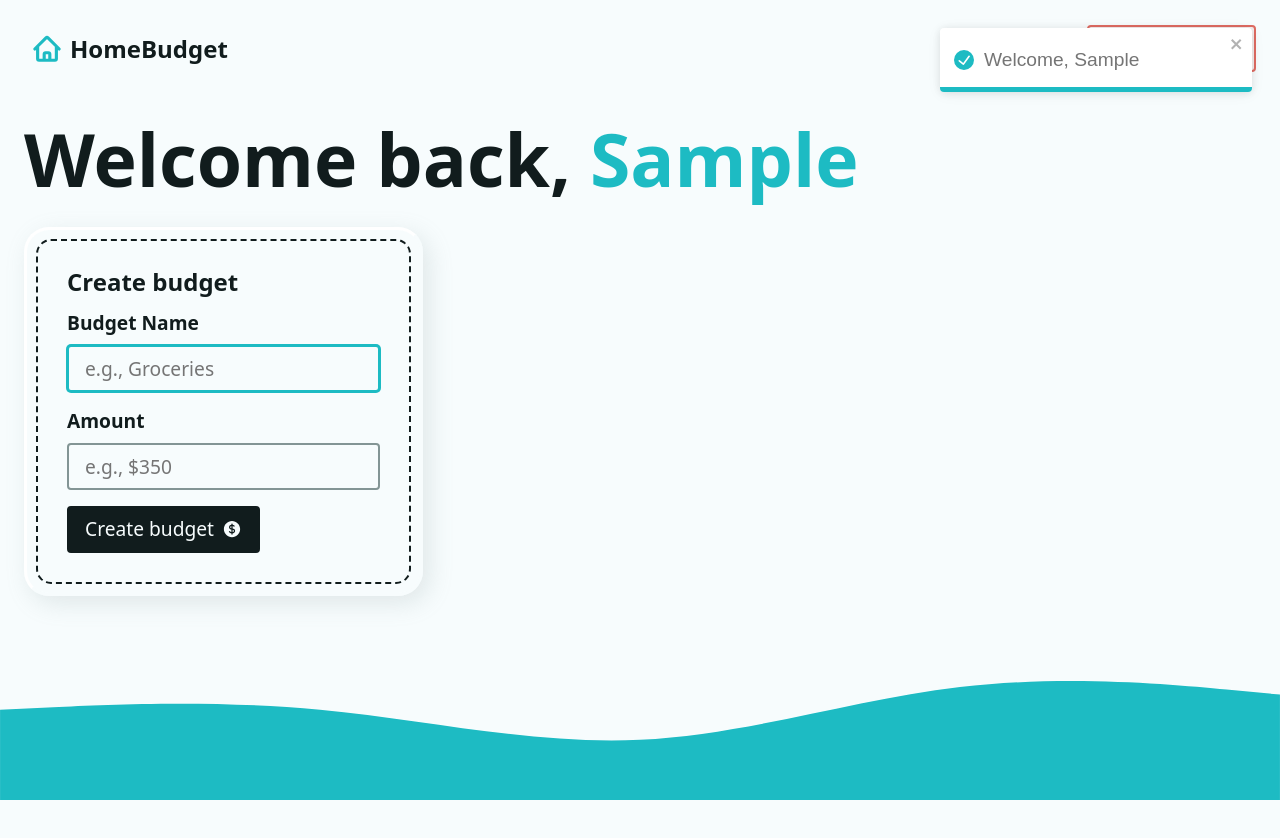
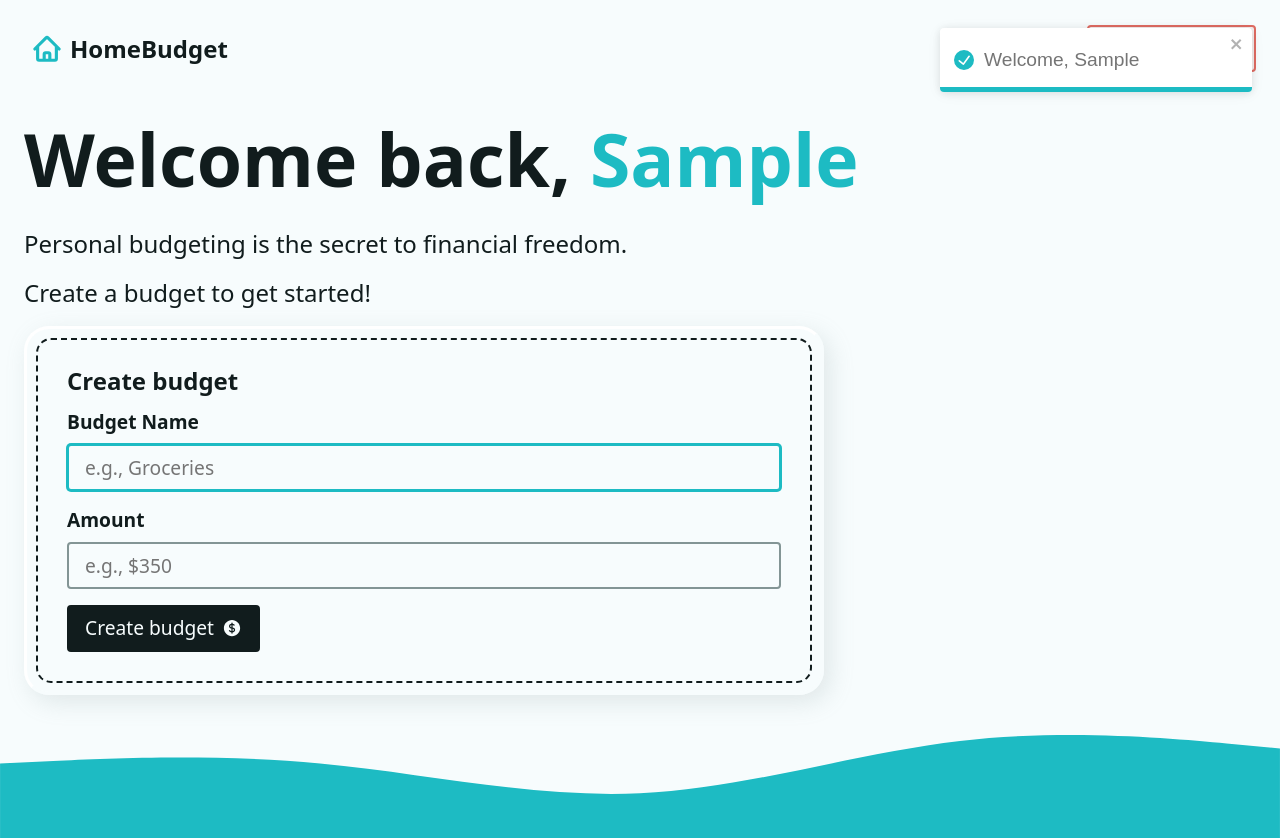
Before and after one commit to birdsong5/react-router-budget-app, a React (Vite) app: page / in a window 1280 px wide. Both pictures are taken after typing "Sample" into the empty fields and a click on the button "Create Account". Shown: the top 838 px of the page. Before the commit the page ends 800 px from the top, so only its background shows below. Built offline with nearby package versions, Linux system fonts and the light colour scheme.

Commit message:
modified budgets form

```diff
--- a/src/pages/Dashboard.jsx
+++ b/src/pages/Dashboard.jsx
@@ -58,13 +58,21 @@
           <h1>
             Welcome back, <span className="accent">{userName}</span>
           </h1>
-          <div className="frid-sm">
-            {/* {budgets ? () : ()} */}
-            <div className="grid-lg">
-              <div className="flex-lg">
+          <div className="grid-sm">
+            {budgets && budgets.length > 0 ? (
+              <div className="grid-lg">
+                <div className="flex-lg">
+                  <AddBudgetForm />
+                  <AddExpenseForm budgets={budgets} />
+                </div>
+              </div>
+            ) : (
+              <div className="grid-sm">
+                <p>Personal budgeting is the secret to financial freedom.</p>
+                <p>Create a budget to get started!</p>
                 <AddBudgetForm />
               </div>
-            </div>
+            )}
           </div>
         </div>
       ) : (
```
